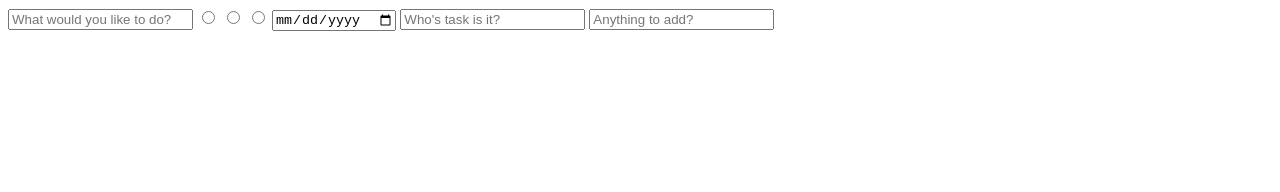
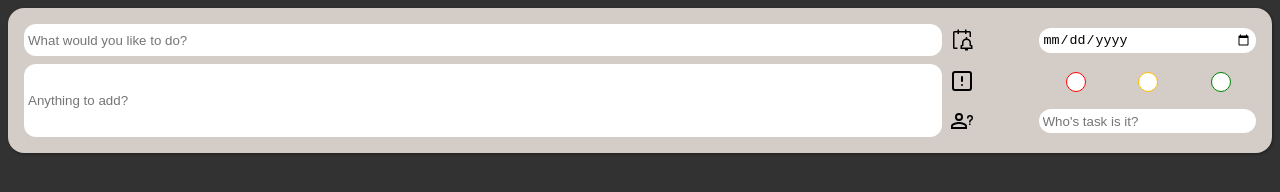
Before and after one commit to FukcThat/Do-or-Dont, a website: page index.html in a window 1280 px wide. Drawn offline with Linux system fonts and the light colour scheme.

Commit message:
STYLE: Formatted new-todo form Added custom radio buttons for priority

```diff
--- a/index.html
+++ b/index.html
@@ -4,23 +4,74 @@
     <meta charset="UTF-8" />
     <meta name="viewport" content="width=device-width, initial-scale=1.0" />
     <title>Do or Don't</title>
+    <link rel="stylesheet" href="styles.css" />
+    <script src="main.js"></script>
   </head>
   <body>
-    <form class="newTaskForm">
+    <form class="newTodoForm">
       <input
         type="text"
         class="taskInput"
         placeholder="What would you like to do?"
+        required
       />
+      <div class="moreInfoGroup">
+        <!-- DueDate Info -->
+        <svg
+          xmlns="http://www.w3.org/2000/svg"
+          width="1.5rem"
+          height="1.5rem"
+          viewBox="0 0 32 32"
+        >
+          <path
+            fill="black"
+            d="m30 23.382l-2-1V20a6.005 6.005 0 0 0-5-5.91V12h-2v2.09A6.005 6.005 0 0 0 16 20v2.382l-2 1V28h6v2h4v-2h6ZM28 26H16v-1.382l2-1V20a4 4 0 0 1 8 0v3.618l2 1Z"
+          />
+          <path
+            fill="black"
+            d="M28 6a2 2 0 0 0-2-2h-4V2h-2v2h-8V2h-2v2H6a2 2 0 0 0-2 2v20a2 2 0 0 0 2 2h4v-2H6V6h4v2h2V6h8v2h2V6h4v6h2Z"
+          />
+        </svg>
+        <input type="date" class="dueInput" />
+        <!-- Priority Info -->
+        <svg
+          xmlns="http://www.w3.org/2000/svg"
+          width="1.5rem"
+          height="1.5rem"
+          viewBox="0 0 24 24"
+        >
+          <path
+            fill="none"
+            stroke="black"
+            stroke-linecap="round"
+            stroke-linejoin="round"
+            stroke-width="2"
+            d="M3 5a2 2 0 0 1 2-2h14a2 2 0 0 1 2 2v14a2 2 0 0 1-2 2H5a2 2 0 0 1-2-2zm9 3v4m0 4h.01"
+          />
+        </svg>
+        <div class="priorityButtons">
           <input type="radio" name="priorityInput" id="priorityInput--high" />
           <input type="radio" name="priorityInput" id="priorityInput--medium" />
           <input type="radio" name="priorityInput" id="priorityInput--low" />
-      <input type="date" class="dueInput" />
+        </div>
+        <!-- Assignment Info -->
+        <svg
+          xmlns="http://www.w3.org/2000/svg"
+          width="1.5rem"
+          height="1.5rem"
+          viewBox="0 0 24 24"
+        >
+          <path
+            fill="black"
+            d="M20.5 14.5V16H19v-1.5zm-2-5H17V9a3 3 0 0 1 3-3a3 3 0 0 1 3 3c0 .97-.5 1.88-1.29 2.41l-.3.19c-.57.4-.91 1.01-.91 1.7v.2H19v-.2c0-1.19.6-2.3 1.59-2.95l.29-.19c.39-.26.62-.69.62-1.16A1.5 1.5 0 0 0 20 7.5A1.5 1.5 0 0 0 18.5 9zM9 13c2.67 0 8 1.34 8 4v3H1v-3c0-2.66 5.33-4 8-4m0-9a4 4 0 0 1 4 4a4 4 0 0 1-4 4a4 4 0 0 1-4-4a4 4 0 0 1 4-4m0 10.9c-2.97 0-6.1 1.46-6.1 2.1v1.1h12.2V17c0-.64-3.13-2.1-6.1-2.1m0-9A2.1 2.1 0 0 0 6.9 8A2.1 2.1 0 0 0 9 10.1A2.1 2.1 0 0 0 11.1 8A2.1 2.1 0 0 0 9 5.9"
+          />
+        </svg>
         <input
           type="text"
           class="assignedInput"
           placeholder="Who's task is it?"
         />
+      </div>
       <input type="text" class="noteInput" placeholder="Anything to add?" />
     </form>
     <!-- newCollectionform -->
--- /dev/null
+++ b/styles.css
@@ -0,0 +1,86 @@
+/* General */
+body {
+    background-color: rgb(50, 50, 50);
+}
+
+input {
+    padding: 0.25rem;
+    border-radius: 0.75rem;
+    border: none;
+}
+
+input[type="radio"] {
+    appearance: none;
+    height: 1.25rem;
+    width: 1.25rem;
+    background-color: white;
+    display: grid;
+    place-content: center;
+}
+
+input[type="radio"]::before {
+    content: "";
+    width: 0.75rem;
+    height: 0.75rem;
+    border-radius: 1rem;
+    transform: scale(0);
+    transition: 120ms transform ease-in-out;
+  }
+
+  input[type="radio"]:checked::before {
+    transform: scale(1);
+  }
+
+/* To Do Form */
+.newTodoForm {
+    padding: 1rem;
+    background-color: rgb(211, 204, 199);
+    display: grid;
+    grid-template-columns: 3fr 1fr;
+    grid-template-rows: repeat(3, 1fr);
+    gap: 0.5rem;
+    border-radius: 1rem;
+    border: none;
+    box-shadow: 1px 1px 2px 1px rgb(40, 40, 40);
+}
+
+.moreInfoGroup {
+    padding-block: 0.25rem;
+    display: grid;
+    grid-template-columns: 1fr 3fr;
+    gap: 1rem;
+    grid-row: span 3;
+}
+
+.noteInput {
+    grid-row: span 2;
+}
+
+.priorityButtons {
+    display: flex;
+    justify-content: space-around;
+}
+
+input[type="radio"]#priorityInput--high {
+    border: red 1px solid;
+}
+
+input[type="radio"]#priorityInput--high::before {
+    box-shadow: inset 1em 1em rgb(216, 45, 45);
+}
+
+input[type="radio"]#priorityInput--medium {
+    border: rgb(255, 191, 0) 1px solid;
+}
+
+input[type="radio"]#priorityInput--medium::before {
+    box-shadow: inset 1em 1em rgb(226, 169, 24);
+}
+
+input[type="radio"]#priorityInput--low {
+    border: green 1px solid;
+}
+
+input[type="radio"]#priorityInput--low::before {
+    box-shadow: inset 1em 1em rgb(63, 124, 45);
+}
```
Lines whose indentation alone changed are shown as unchanged.
